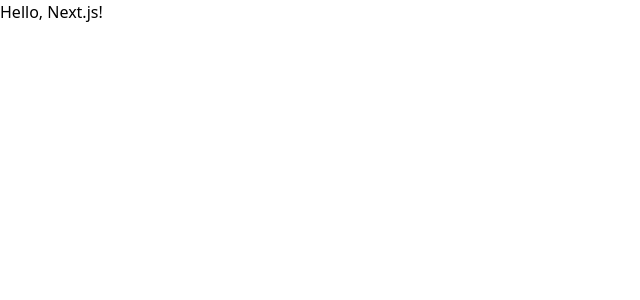
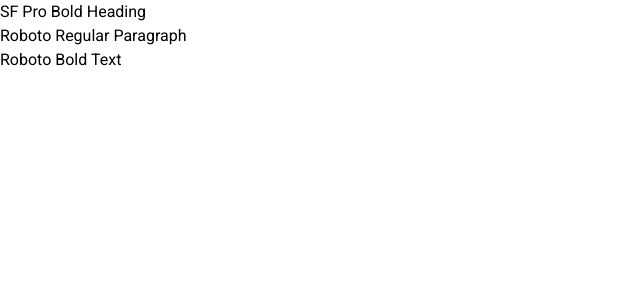
Before and after one commit to jahidhasan136/portfolio-me-jahid, a Next.js app: page / in a window 1280 px wide. Shown: the top 300 px of the page, without its empty margins (0-640 px from the left). Built offline with nearby package versions, Linux system fonts and the light colour scheme.

Commit message:
add roboto font

```diff
--- a/src/app/layout.tsx
+++ b/src/app/layout.tsx
@@ -1,15 +1,21 @@
 import "./globals.css";
+import { Roboto } from "next/font/google";
 
+const roboto = Roboto({
+  weight: ["400", "700",],
+  subsets: ["latin"],
+  variable: "--font-roboto",
+  display: "swap",
+});
 
 export default function RootLayout({
   children,
-}: Readonly<{
+}: {
   children: React.ReactNode;
-}>) {
+}) {
   return (
     <html lang="en">
-      <body
-      >
+      <body className={roboto.className}>
         {children}
       </body>
     </html>
--- a/src/app/page.tsx
+++ b/src/app/page.tsx
@@ -1,7 +1,11 @@
 export default function Home() {
   return (
-    <div>
-      <h1>Hello, Next.js!</h1>
+    <div className="">
+      <p>SF Pro Bold Heading</p>
+      <p>
+        Roboto Regular Paragraph
+      </p>
+      <p>Roboto Bold Text</p>
     </div>
   );
 }
--- /dev/null
+++ b/tailwind.config.ts
@@ -0,0 +1,14 @@
+import type { Config } from "tailwindcss";
+
+export default {
+  content: [
+    "./src/pages/**/*.{js,ts,jsx,tsx,mdx}",
+    "./src/components/**/*.{js,ts,jsx,tsx,mdx}",
+    "./src/app/**/*.{js,ts,jsx,tsx,mdx}",
+  ],
+  theme: {
+    extend: {
+    },
+  },
+  plugins: [],
+} satisfies Config;
```
Also changed, not shown: package.json (+8 -6 lines), 1 other file (tests, documents, lock files or other folders).
